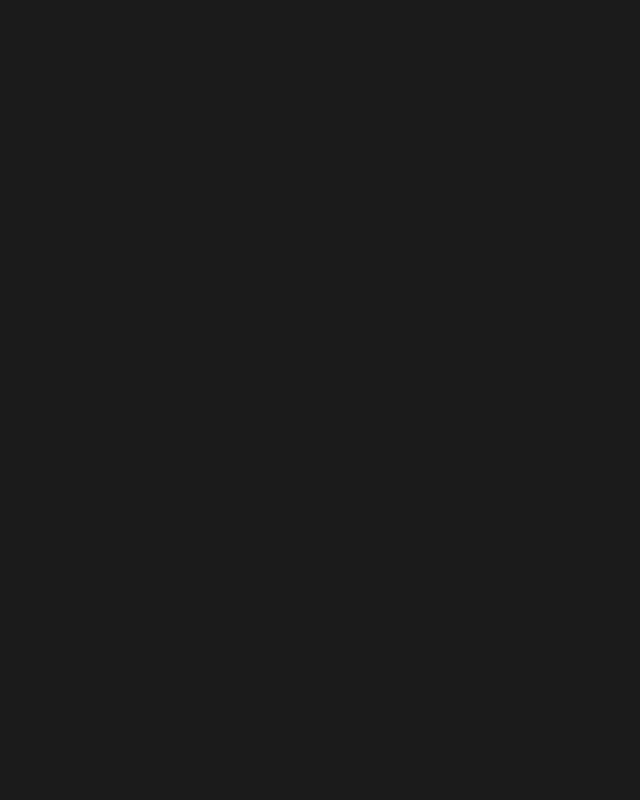
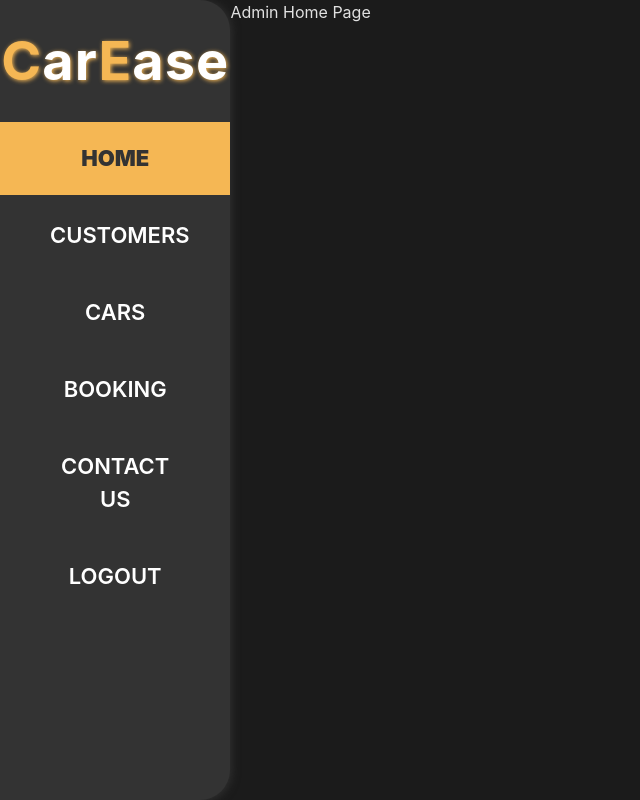
Before and after one commit to ShubhamPatel8734/CarEase-Car_Rental_Service-MARN, a React (Vite) app in the folder frontend/: page /admin/home in a window 1280 px wide. Before the commit this address had no page. Shown: the whole page, without its empty margins (0-640 px from the left). Built offline with nearby package versions, Linux system fonts and the light colour scheme.

Commit message:
Admin Sidebar

```diff
--- a/frontend/src/App.jsx
+++ b/frontend/src/App.jsx
@@ -9,7 +9,8 @@ import { Layout } from "./components/index";
 import { Home, About, Cars, Contact, FAQ } from "./pages/index";
 import { User_Layout, MyProfile, EditProfile } from "./user-components/index";
 import { DashboardHome, UserProfile } from "./user-pages/index";
-import { AdminLogin } from './admin-pages/index'
+import { AdminLogin, AdminHome } from './admin-pages/index'
+import { AdminLayout } from "./admin-components/index";
 
 // * Stylesheet
 import "./App.css";
@@ -46,7 +47,10 @@ function App() {
         </Route>
       </Routes>
       <Routes>
-        <Route path="/admin-login" element={<AdminLogin />}></Route>
+        <Route path="/admin/login" element={<AdminLogin />}></Route>
+        <Route path='/admin/home' element={<AdminLayout />}>
+          <Route index element={<AdminHome />} />
+        </Route>
       </Routes>
     </Router>
   );
--- /dev/null
+++ b/frontend/src/admin-components/Layout.css
@@ -0,0 +1,4 @@
+.adminpage{
+    display: flex;
+    flex-direction: row;
+}
--- /dev/null
+++ b/frontend/src/admin-components/Layout.jsx
@@ -0,0 +1,17 @@
+import React from 'react'
+import { Outlet } from 'react-router-dom'
+import { Sidebar } from '../admin-components/index'
+import '../admin-components/Layout.css'
+
+const Layout = () => {
+  return (
+    <>
+        <div className='adminpage'>
+          <Sidebar />
+          <Outlet />
+        </div>
+    </>
+  )
+}
+
+export default Layout
--- /dev/null
+++ b/frontend/src/admin-components/Sidebar.css
@@ -0,0 +1,75 @@
+.sidebar-box{
+    min-height: 100vh;
+    width: 18vw;
+    position: sticky;
+    display: flex;
+    flex-direction: column;
+    justify-content: top;
+    align-items: center;
+    background-color: #333;
+    border-top-right-radius: 30px;
+    border-bottom-right-radius: 30px;
+    outline: none;
+    box-shadow: 1px 1px 10px #333;
+}
+
+.sidebar-box .sidebar-logo{
+    height: 15vh;
+    width: 100%;
+    display: flex;
+    align-items: center;
+    justify-content: center;
+}
+
+.sidebar-logo h1{
+    font-size: 54px ;
+    color: #fff;
+    letter-spacing: 1px;
+    font-weight: 700;
+    text-shadow: 1px 1px 4px #f5b754;
+}
+
+.sidebar-logo h1 span{
+    color: #f5b754;
+}
+
+.sidebar-box .sidebar-links{
+    /* border: 1px solid red; */
+    width: 100%;
+    height: auto;
+}
+
+.sidebar-links nav{
+    display: flex;
+    flex-direction: column;
+    justify-content: center;
+    align-items: center;
+}
+
+.sidebar-links nav a{
+    width: 100%;
+    color: #fff;
+    text-decoration: none;
+    font-size: 22px;
+    font-weight: 600;
+    text-transform: uppercase;
+    text-align: center;
+    padding: 20px 50px;
+    margin: 2px 0;
+    transition: 0.5s ease-in-out;
+}
+
+.sidebar-links nav a.active, .sidebar-links nav a:hover{
+    color: #333;
+    font-weight: 900;
+    background-color: #f5b754;
+}
+
+.sidebar-links nav a.active{
+    cursor: not-allowed;
+}
+
+#admin-logout:hover{
+    background-color: red;
+    color: #fff;
+}
--- /dev/null
+++ b/frontend/src/admin-components/Sidebar.jsx
@@ -0,0 +1,25 @@
+import React from 'react'
+import { NavLink } from 'react-router-dom'
+import '../admin-components/Sidebar.css'
+
+const Sidebar = () => {
+  return (
+    <div className='sidebar-box'>
+        <div className='sidebar-logo'>
+            <h1><span>C</span>ar<span>E</span>ase</h1>
+        </div>
+        <div className='sidebar-links'>
+            <nav>
+                <NavLink to='/admin/home' exact>Home</NavLink>
+                <NavLink to='/admin/customers' exact>Customers</NavLink>
+                <NavLink to='/admin/cars' exact>Cars</NavLink>
+                <NavLink to='/admin/booking' exact>Booking</NavLink>
+                <NavLink to='/admin/contact_us' exact>Contact Us</NavLink>
+                <NavLink to='/' exact className='admin-logout' id='admin-logout'>Logout</NavLink>
+            </nav>
+        </div>
+    </div>
+  )
+}
+
+export default Sidebar
--- /dev/null
+++ b/frontend/src/admin-components/index.js
@@ -0,0 +1,5 @@
+// Sidebar
+export { default as Sidebar } from '../admin-components/Sidebar'
+
+// Admin Layout
+export { default as AdminLayout } from '../admin-components/Layout'
--- /dev/null
+++ b/frontend/src/admin-pages/AdminHome.css
@@ -0,0 +1,5 @@
+.admin-home-container{
+    /* border: 1px solid green; */
+    position: sticky;
+    width: 82vw;
+}
--- /dev/null
+++ b/frontend/src/admin-pages/AdminHome.jsx
@@ -0,0 +1,12 @@
+import React from 'react'
+import '../admin-pages/AdminHome.css'
+
+const AdminHome = () => {
+  return (
+    <div className='admin-home-container'>
+      Admin Home Page
+    </div>
+  )
+}
+
+export default AdminHome
--- a/frontend/src/admin-pages/AdminLogin.css
+++ b/frontend/src/admin-pages/AdminLogin.css
@@ -1,5 +1,5 @@
 .admin-login-container{
-    background-color: rgba(0, 0, 0, 0.8);
+    background-color: rgba(0, 0, 0, 0.7);
     color: #fff;
     min-height: 100vh;
     width: 100%;
--- a/frontend/src/admin-pages/index.js
+++ b/frontend/src/admin-pages/index.js
@@ -1,2 +1,5 @@
 // Admin Login Page
-export { default as AdminLogin } from './AdminLogin.jsx'
+export { default as AdminLogin } from '../admin-pages/AdminLogin.jsx'
+
+// Admin Home Page
+export { default as AdminHome } from '../admin-pages/AdminHome.jsx'
```
